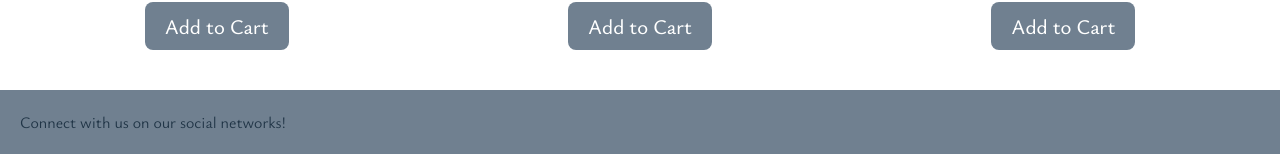
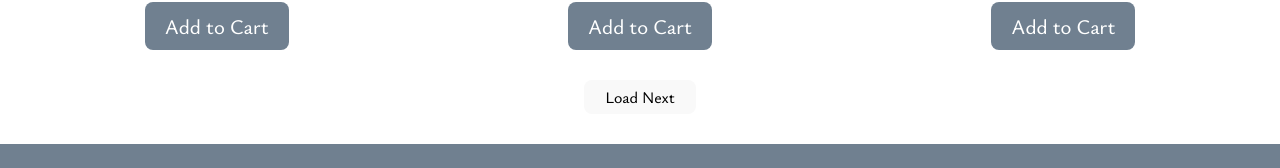
Before and after one commit to denno020/perceived-performance, a React (Vite) app: page / in a window 1280 px wide. Shown: the part 2467-2635 px from the top of the page. Built offline with nearby package versions, Linux system fonts and the light colour scheme.

Commit message:
Fix usage of infiniteLoading hook

```diff
--- a/packages/base/components/PLP.jsx
+++ b/packages/base/components/PLP.jsx
@@ -1,11 +1,11 @@
 import React from "react";
 import ProductCard from "./ProductCard";
 import { getItems } from '../util/get-items';
-import { useInfiniteLoading } from '../hooks/01-useInfiniteLoading';
+import { useInfiniteLoading } from '../hooks/useInfiniteLoading';
 import classes from './PLP.module.css'
 
 const PLP = () => {
-  const { items, hasNext, hasPrevious, loadNext, loadPrevious, loadMoreRef } = useInfiniteLoading({ getItems, options: { loadingType: 'partial', preload: 'safe', partialInfiniteLimit: 3 } });
+  const { items, loadItems, hasMore } = useInfiniteLoading({ getItems });
 
   const placeholderProducts = React.useMemo(() => {
     return Array.from(new Array(12)).map((ingored, index) => (
@@ -30,8 +30,8 @@ const PLP = () => {
             </li>
           ))}
       </ul>
-      {hasNext && (
-        <button ref={loadMoreRef} className="btn--load" type="button" onClick={() => loadNext()}>Load Next</button>
+      {hasMore && (
+        <button className="btn--load" type="button" onClick={() => loadItems()}>Load Next</button>
       )}
     </React.Fragment>
   );
```
Also changed, not shown: packages/base/hooks/useInfiniteLoading.js (renamed from packages/base/hooks/01-useInfiniteLoading.js).
